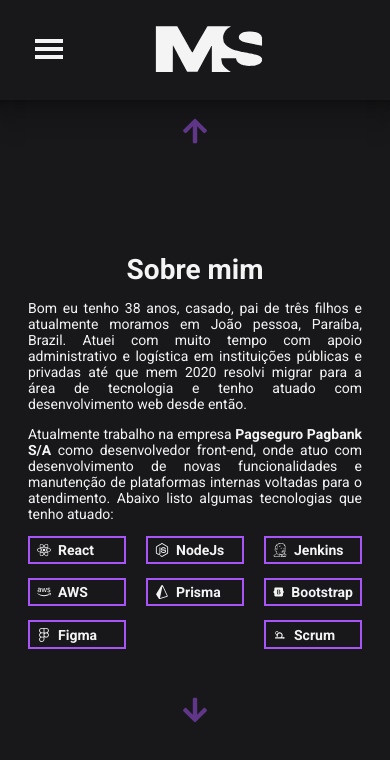
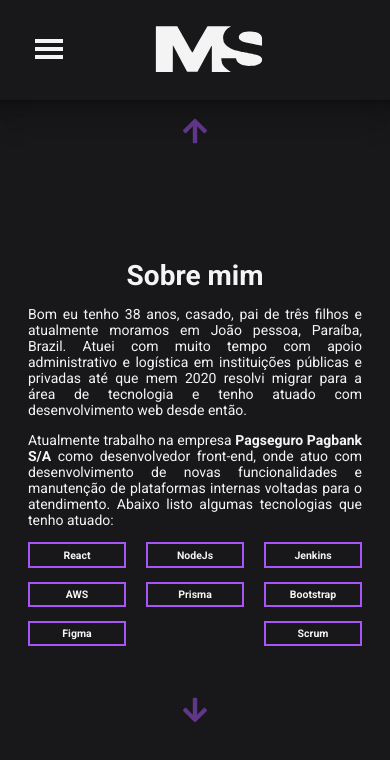
Before and after one commit to maykonsousa/portifolio, a Next.js app: page /about in a window 390 px wide. Shown: the top 760 px of the page. Built offline with nearby package versions, Linux system fonts and the light colour scheme.

Commit message:
fix: ajusta responsividade do techButton

```diff
--- a/src/components/TechButton/TechButton.styles.ts
+++ b/src/components/TechButton/TechButton.styles.ts
@@ -9,6 +9,18 @@
   width: 7rem;
   font-weight: bold;
 
+  //mobile
+  @media (max-width: 768px) {
+    width: 6rem;
+    font-size: 75%;
+    display: flex;
+    align-items: center;
+    justify-content: center;
+    svg {
+      display: none;
+    }
+  }
+
   &:hover {
     background: ${({ theme }) => theme.colors["purple-500"]};
   }
```
